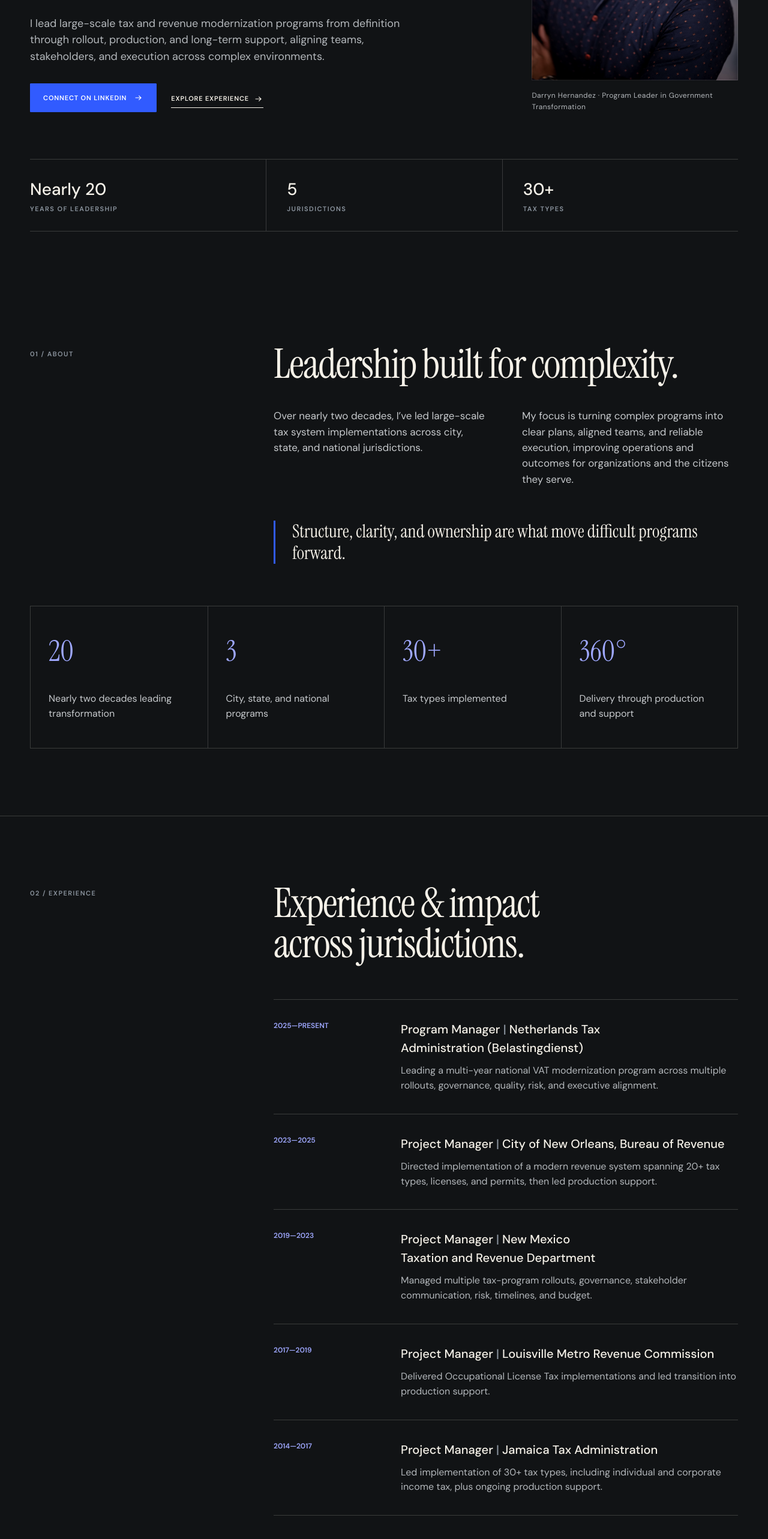
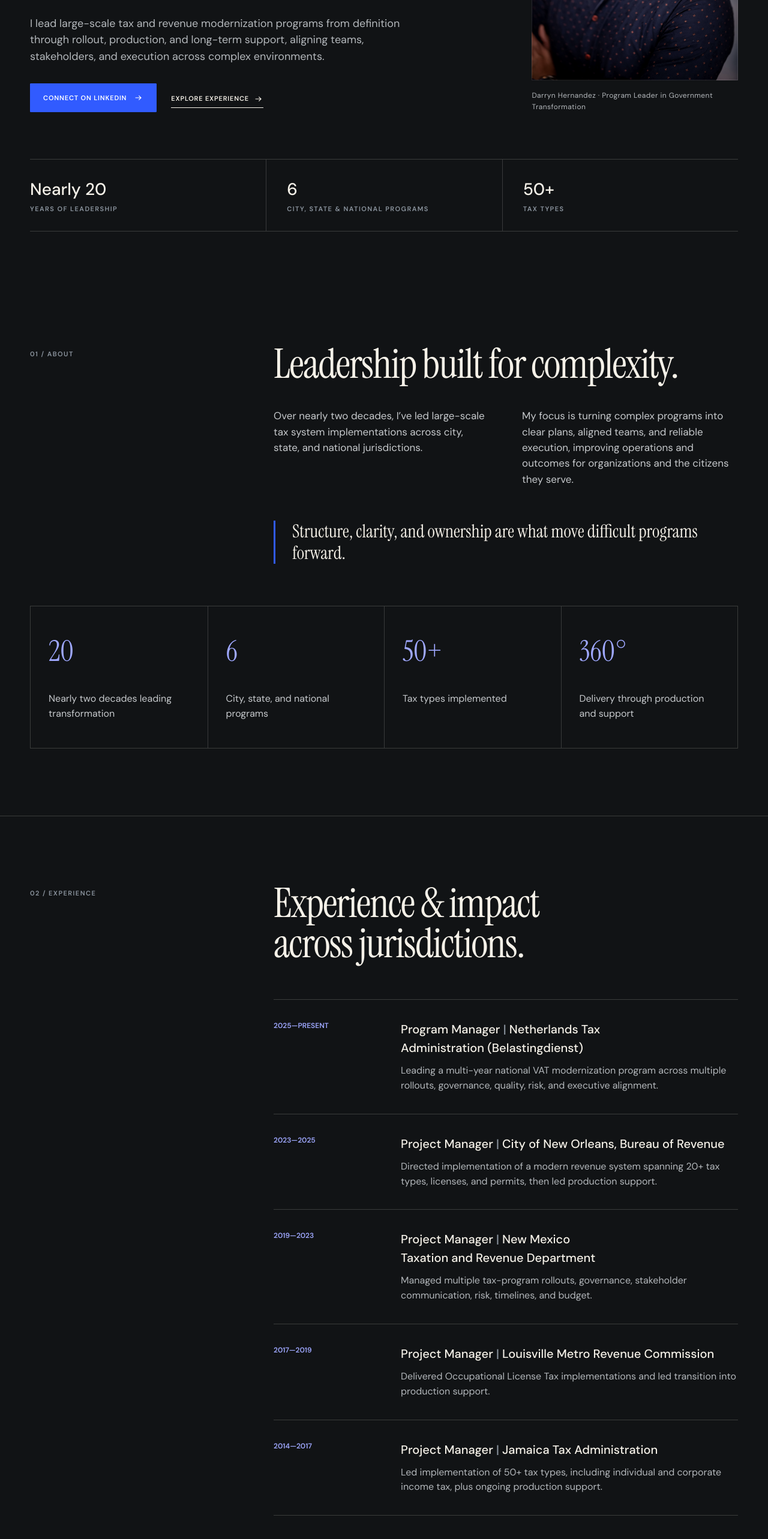
Before and after one commit to darrynhernandez/darrynhernandez-homepage, a React (Vite) app: page / in a window 1280 px wide. Shown: the part 610-3176 px from the top of the page at 60% size. Built offline with nearby package versions, Linux system fonts and the light colour scheme.

Commit message:
Update program and tax type metrics

```diff
--- a/src/data.js
+++ b/src/data.js
@@ -1,13 +1,13 @@
 export const metrics = [
   { value: "Nearly 20", label: "Years of leadership" },
-  { value: "5", label: "Jurisdictions" },
-  { value: "30+", label: "Tax types" },
+  { value: "6", label: "City, state & national programs" },
+  { value: "50+", label: "Tax types" },
 ];
 
 export const impactMetrics = [
   { value: "20", label: "Nearly two decades leading transformation" },
-  { value: "3", label: "City, state, and national programs" },
-  { value: "30+", label: "Tax types implemented" },
+  { value: "6", label: "City, state, and national programs" },
+  { value: "50+", label: "Tax types implemented" },
   { value: "360°", label: "Delivery through production and support" },
 ];
 
@@ -45,7 +45,7 @@ export const experience = [
     role: "Project Manager",
     organization: "Jamaica Tax Administration",
     description:
-      "Led implementation of 30+ tax types, including individual and corporate income tax, plus ongoing production support.",
+      "Led implementation of 50+ tax types, including individual and corporate income tax, plus ongoing production support.",
   },
 ];
 
```
Also changed, not shown: canva-concept.html (+5 -5 lines).
